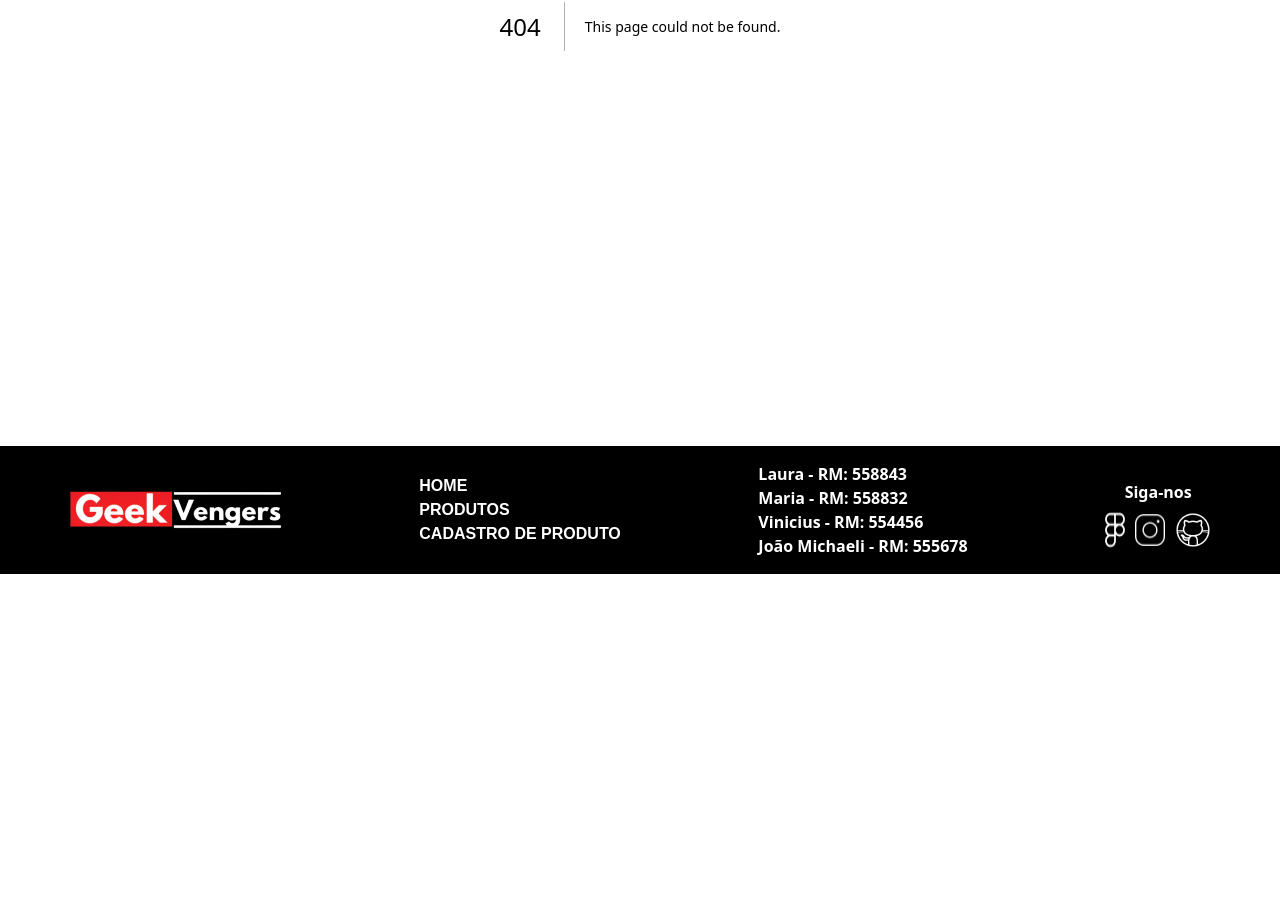
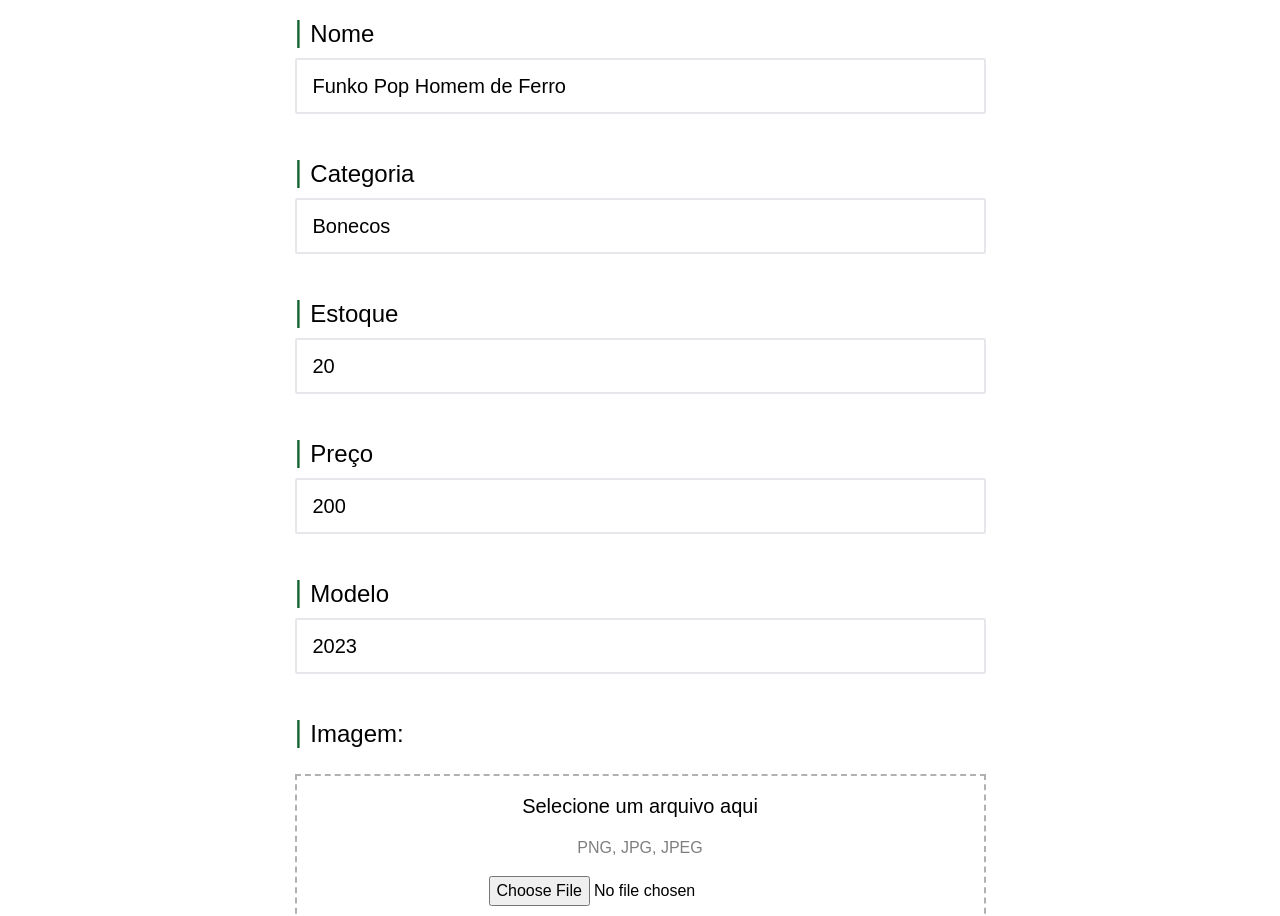
Before and after one commit to ViniciuSaeSouza/geek-vengers, a Next.js app: page /produtos/1 in a window 1280 px wide. Before the commit this address had no page. Shown: the part 460-1376 px from the top of the page. Before the commit the page ends 1034 px from the top, so only its background shows below. Built offline with nearby package versions, Linux system fonts and the light colour scheme.

Commit message:
editar produtos

```diff
--- a/src/app/editar-produto/page.tsx
+++ /dev/null
@@ -1,30 +0,0 @@
-"use client"
-
-import { Banner } from "@/components/Banner";
-
-import fundo from "../../public/image/fundoL.png";
-import personagem from "../../public/image/loki.png";
-import titulo from "../../public/image/tituloBannerL.png";
-
-export default function EditarProduto(){
-
-
-
-	return(
-
-        <main className="grow">
-            <div>
-                <h1>Editar Produto</h1>
-
-                <form>
-                    <label>Nome:</label>
-                    <input type="text" name="nome" placeholder="Nome do produto"/>
-                </form>
-
-                <Banner fundo={fundo} personagem={personagem} titulo={titulo}/>
-
-
-            </div>
-        </main>
-	);
-}
--- /dev/null
+++ b/src/app/produtos/[id]/page.tsx
@@ -0,0 +1,133 @@
+"use client";
+import { ProdutoProps } from "@/types";
+import { useState, useEffect } from "react";
+import loki from '@/../public/image/loki.png';
+import fundo from '@/../public/image/fundoL.png';
+import titulo from '@/../public/image/tituloBannerL.png';
+import { Banner } from "@/components/Banner";
+import { useRouter } from "next/navigation";
+import Image from "next/image"
+
+export default function EditarProduto({ params }: { params: { id: number } }) {
+	const navigate = useRouter();
+	const { id } = params;
+
+	const [produto, setProduto] = useState<ProdutoProps>({
+		id: 0,
+		nome: '',
+		imagem: '',
+		modelo: 0,
+		categoria: '',
+		preco: 0.0,
+		estoque: 0,
+	});
+
+	// Carregar dados do produto ao iniciar
+	useEffect(() => {
+		const chamadaApi = async () => {
+			const response = await fetch(`http://localhost:3000/api/base-produtos/${id}`);
+			const data = await response.json();
+			setProduto(data);
+			console.log(data);
+		};
+		chamadaApi();
+	}, [id]);
+
+	//Função para armazenar os dados digitados pelo usuário no obj produto
+	const handleChange = (e: React.ChangeEvent<HTMLInputElement>) => {
+		const { name, value, files } = e.target;
+		if (name === "imagem" && files) {
+			setProduto({ ...produto, [name as keyof ProdutoProps]: files[0] });
+			alert("Imagem escolhida com sucesso!");
+		} else {
+			setProduto({ ...produto, [name]: value });
+		}
+	};
+
+	//Função para enviar os dados atualizados para a API
+	const handleSubmit = async (e: React.FormEvent<HTMLFormElement>) => {
+		e.preventDefault();
+		const cabecalho = {
+			method: "PUT",
+			headers: { "Content-Type": "application/json" },
+			body: JSON.stringify(produto),
+		};
+
+		try {
+			const response = await fetch(`http://localhost:3000/api/base-produtos/${produto.id}`, cabecalho);
+			if (response.ok) {
+				alert(`${produto.nome} atualizado com sucesso!`);
+				navigate.push('/produtos');
+			} else {
+				alert("Erro ao atualizar produto!");
+			}
+		} catch (error) {
+			console.error("Erro ao atualizar o produto", error);
+		}
+	};
+
+	// Estilos dos elementos
+	let spanStyle = "text-green-800 text-3xl mr-2";
+	let inputStyle = "relative mt-2 h-14 w-[100%] outline-black/60 text-xl font-thin border-2 rounded-sm pl-4";
+	let labelStyle = "text-2xl";
+
+	return (
+		<div className="">
+			<div className="flex flex-col">
+				<h2 className="block text-center font-luckiest text-green-800 font-bold text-3xl my-6">EDITAR PRODUTO</h2>
+
+				{/* Bloco de informações do produto */}
+				<div className="flex flex-col items-center mb-8">
+					{produto.imagem && (
+						<Image src={produto.imagem} alt={produto.nome} width={150} height={150} className="rounded-md" />
+					)}
+					<h3 className="text-2xl font-semibold mt-4">{produto.nome}</h3>
+					<p className="text-xl text-gray-500">Modelo: {produto.modelo}</p>
+				</div>
+
+				<form onSubmit={handleSubmit} className="flex flex-col gap-10 font-raleway relative max-w-[70%] mx-auto">
+
+					<div>
+						<label htmlFor="idNome" className={labelStyle}><span className={`${spanStyle}`}>|</span>Nome</label> <br />
+						<input className={inputStyle} type="text" name="nome" id="idNome" value={produto.nome} placeholder='Digite o nome do produto' onChange={handleChange} required />
+					</div>
+
+					<div>
+						<label htmlFor="idCategoria" className={labelStyle}><span className={spanStyle}>|</span>Categoria</label> <br />
+						<input type="text" name="categoria" id="idCategoria" value={produto.categoria} placeholder='Digite a categoria do produto' onChange={handleChange} className={inputStyle} required />
+					</div>
+
+					<div>
+						<label htmlFor="idEstoque" className={labelStyle}><span className={spanStyle}>|</span>Estoque</label> <br />
+						<input type="number" name="estoque" id="idEstoque" value={produto.estoque} placeholder='Digite a quantidade do produto em estoque' onChange={handleChange} className={inputStyle} required />
+					</div>
+
+					<div>
+						<label htmlFor="idPreco" className={labelStyle}><span className={spanStyle}>|</span>Preço</label> <br />
+						<input type="number" name="preco" id="idPreco" value={produto.preco} placeholder='Digite o valor do produto' onChange={handleChange} className={inputStyle} required />
+					</div>
+
+					<div>
+						<label htmlFor="idModelo" className={labelStyle}><span className={spanStyle}>|</span>Modelo</label><br />
+						<input type="text" name="modelo" id="idModelo" value={produto.modelo} placeholder='Digite o modelo do produto' onChange={handleChange} className={inputStyle} required />
+					</div>
+
+					<div>
+						<p className={labelStyle}><span className={spanStyle}>|</span>Imagem:</p>
+						<div className="text-center font-raleway flex flex-col gap-4 mt-6 border-dashed border-black/30 border-2 px-48 py-4">
+							<h3 className="text-xl">Selecione um arquivo aqui</h3>
+							<p className="opacity-50">PNG, JPG, JPEG</p>
+							<input type="file" id="idImagem" alt="enviar imagem" accept='image/jpg, image/png, image/jpeg' onChange={handleChange} />
+						</div>
+					</div>
+					<div className="text-center">
+						<button type='submit' className="bg-green-800 text-white px-10 text-3xl rounded-md py-4 mt-8">Atualizar Produto</button>
+					</div>
+				</form>
+				<div className="mt-[1.4rem]">
+					<Banner fundo={fundo} personagem={loki} titulo={titulo} />
+				</div>
+			</div>
+		</div>
+	);
+}
--- a/src/app/produtos/editar-produto/page.tsx
+++ /dev/null
@@ -1,7 +0,0 @@
-import React from 'react'
-
-export default function page() {
-  return (
-	<div><h1>Editar produto</h1></div>
-  )
-}
--- a/src/app/produtos/page.tsx
+++ b/src/app/produtos/page.tsx
@@ -78,7 +78,7 @@
                           <td>{p.estoque}</td>
                           <td>{p.preco}</td>
                           <td>
-                              <Link title="Editar" href={`/editar-produto/${p.id}`}>
+                              <Link title="Editar" href={`/produtos/${p.id}`}>
                                   <MdModeEditOutline /> {/* Editar */}
                               </Link>
                               <button title="Excluir">
--- a/src/data/base.json
+++ b/src/data/base.json
@@ -1,65 +1 @@
-[
-	{
-		"id": 1,
-		"nome": "Funko Pop Iron Man",
-		"imagem": "/image/funko.png",
-		"modelo": 2021,
-		"categoria": "Bonecos",
-		"estoque": 20,
-		"preco": 180
-	},
-	{
-		"id": 2,
-		"nome": "Caneca Cap. América",
-		"imagem": "/image/caneca.png",
-		"modelo": 2021,
-		"categoria": "Canecas",
-		"estoque": 14,
-		"preco": 49.99
-	},
-	{
-		"id": 3,
-		"nome": "HQ Pantera Negra",
-		"imagem": "/image/hq.png",
-		"modelo": 2018,
-		"categoria": "Revistas",
-		"estoque": 47,
-		"preco": 62.5
-	},
-	{
-		"id": 4,
-		"nome": "Funko Pop Iron Man",
-		"imagem": "/image/funko.png",
-		"modelo": 2021,
-		"categoria": "Bonecos",
-		"estoque": 20,
-		"preco": 180
-	},
-	{
-		"id": 5,
-		"nome": "Caneca Cap. América",
-		"imagem": "/image/caneca.png",
-		"modelo": 2021,
-		"categoria": "Canecas",
-		"estoque": 14,
-		"preco": 49.99
-	},
-	{
-		"nome": "Andissu",
-		"imagem": "",
-		"modelo": "1990",
-		"categoria": "Cabeçudo",
-		"estoque": "10",
-		"preco": "69.99",
-		"id": 6
-	},
-	{
-		"nome": "saes",
-		"imagem": "",
-		"modelo": "2011",
-		"categoria": "d",
-		"estoque": "10",
-		"preco": "10",
-		"id": 7
-	}
-]
+[{"id":1,"nome":"Funko Pop Homem de Ferro","imagem":"/image/funko.png","modelo":"2023","categoria":"Bonecos","estoque":20,"preco":"200"},{"id":2,"nome":"Caneca Cap. América","imagem":"/image/caneca.png","modelo":2021,"categoria":"Canecas","estoque":14,"preco":49.99},{"id":3,"nome":"HQ Pantera Negra","imagem":"/image/hq.png","modelo":2018,"categoria":"Revistas","estoque":47,"preco":62.5},{"id":4,"nome":"Funko Pop Iron Man","imagem":"/image/funko.png","modelo":2021,"categoria":"Bonecos","estoque":20,"preco":180},{"id":5,"nome":"Caneca Cap. América","imagem":"/image/caneca.png","modelo":2021,"categoria":"Canecas","estoque":14,"preco":49.99},{"nome":"Andissu 2","imagem":"","modelo":"1945","categoria":"Cabeçudo 2","estoque":"12","preco":"22.99","id":6},{"nome":"saes","imagem":"","modelo":"2011","categoria":"d","estoque":"10","preco":"10","id":7},{"nome":"teste","imagem":"","modelo":"teste","categoria":"teste","estoque":"2","preco":"2","id":8}]
```
